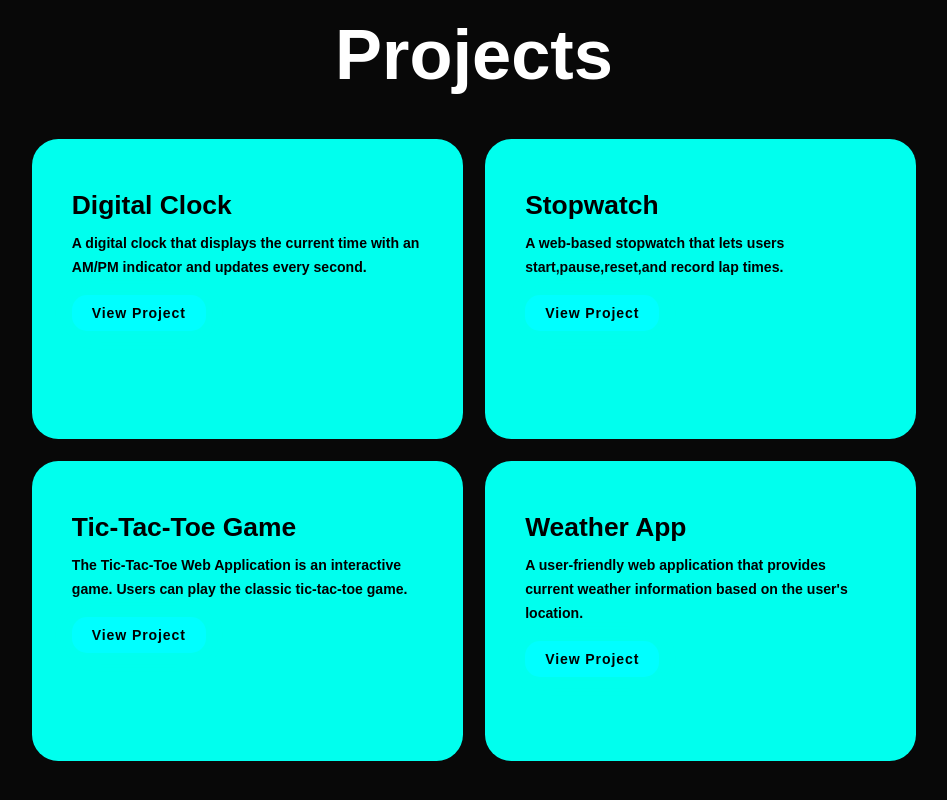
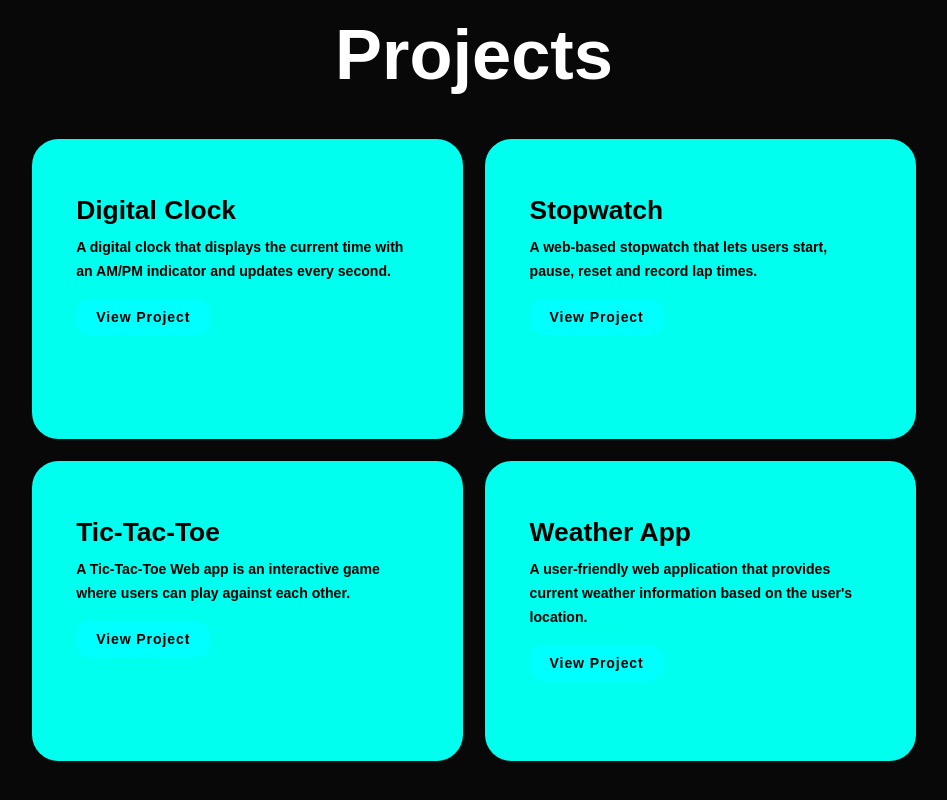
Before and after one commit to riyank036/PRODIGY_WD_04, a plain HTML site: page index.html in a window 1280 px wide. Shown: the part 1862-2662 px from the top of the page, without its empty margins (166-1113 px from the left). Drawn offline with nearby package versions, Linux system fonts and the light colour scheme.

Commit message:
Portfolio

```diff
--- a/index.html
+++ b/index.html
@@ -131,7 +131,7 @@
                 <div class="service-info">
                     <h4>Stopwatch</h4>
                     <p>
-                        A web-based stopwatch that lets users start,pause,reset,and record lap times.
+                        A web-based stopwatch that lets users start, pause, reset and record lap times.
                     </p>
                     <a href="https://prodigy-wd-02-kohl.vercel.app/" target="_blank" class="btn">View Project</a>
                 </div>
@@ -139,10 +139,10 @@
 
             <div class="service-box">
                 <div class="service-info">
-                    <h4>Tic-Tac-Toe Game</h4>
+                    <h4>Tic-Tac-Toe</h4>
                     <p>
-                        The Tic-Tac-Toe Web Application is an interactive game.
-                        Users can play the classic tic-tac-toe game.
+                        A Tic-Tac-Toe Web app is an interactive game where users can play against each other.
+
                     </p>
                     <a href="https://prodigy-wd-03-cyan-zeta.vercel.app/" target="_blank" class="btn">View Project</a>
                 </div>
--- a/style.css
+++ b/style.css
@@ -401,7 +401,7 @@ animation: cursor 0.7s infinite, typing 20s steps(14) infinite;
     max-height: 200px;
     justify-content:left ;
     align-items: baseline;
-    padding: 4rem 4rem;
+    padding: 4.5rem 4.5rem;
 }
 .service-info h4{
     font-size: 3rem;
```
